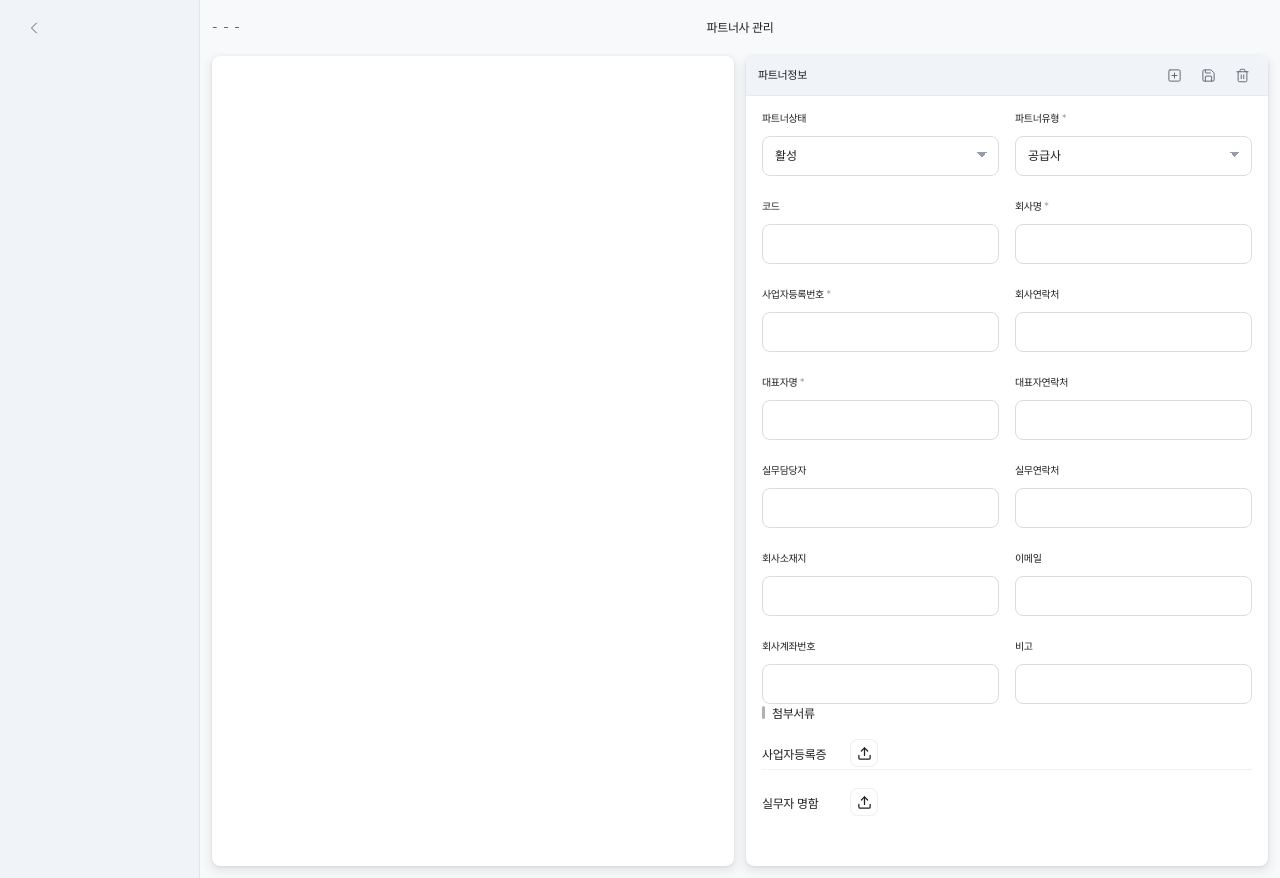
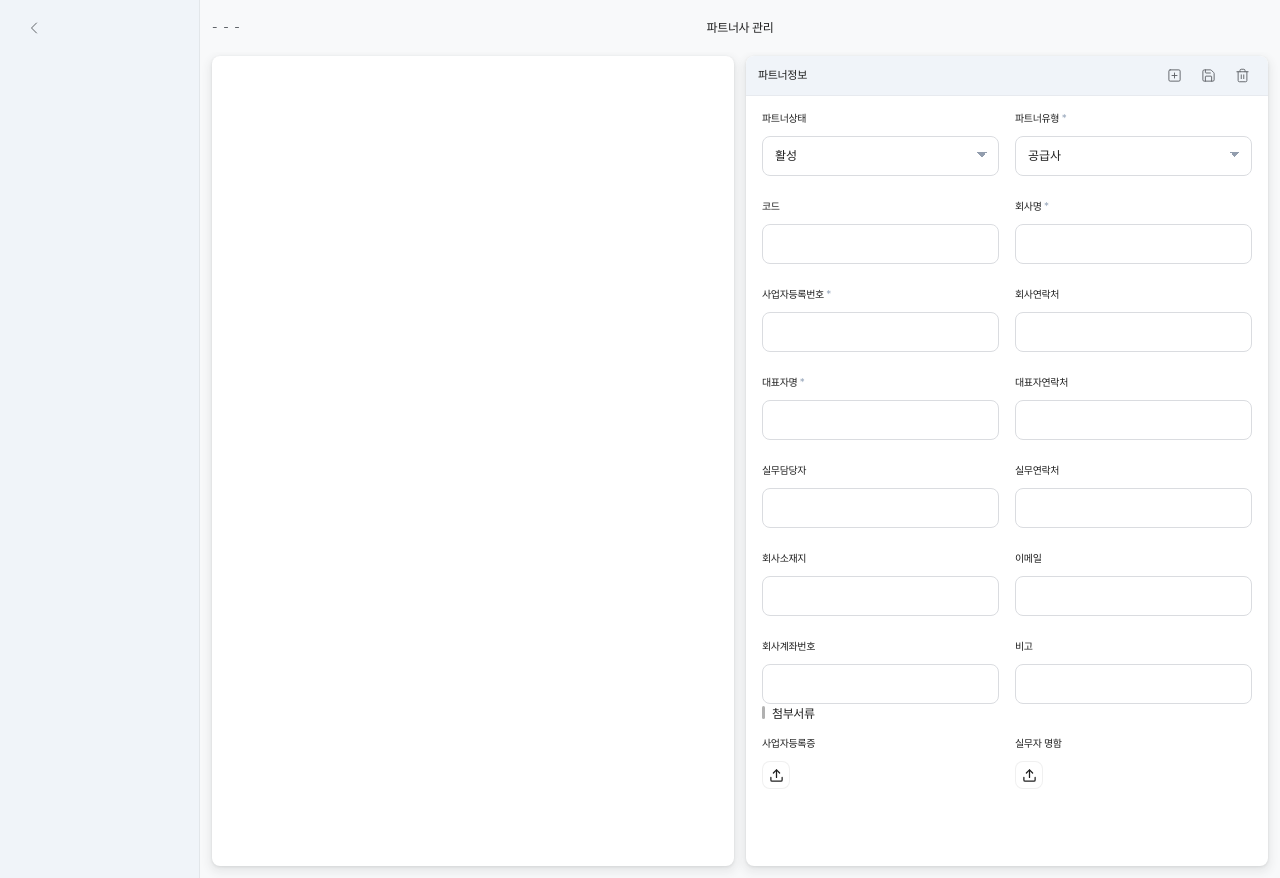
Before and after one commit to freepass-creator/freepasserp, a Flask app: page /partner in a window 1280 px wide. Run offline with Flask 3, Linux system fonts and the light colour scheme; some libraries are stand-ins or nearby versions; some web fonts are replaced.

Commit message:
fix: 파트너 첨부서류를 form-grid 2열 배치로 변경
입력 필드와 동일한 레이아웃

Co-Authored-By: Claude Opus 4.6 (1M context) <noreply@anthropic.com>

```diff
--- a/static/css/pages_new/partner_manage_new.css
+++ b/static/css/pages_new/partner_manage_new.css
@@ -2,14 +2,9 @@
   grid-template-columns: 420px minmax(0, 1fr);
 }
 
-.partner-doc-row {
+.partner-doc-actions {
   display: flex;
   align-items: center;
   gap: 8px;
-  min-height: 32px;
-  padding: 2px 0;
-  border-bottom: 1px solid rgba(15, 23, 42, 0.06);
 }
-.partner-doc-row:last-child { border-bottom: none; }
-.partner-doc-label { font-size: 12px; color: var(--text-main); min-width: 80px; }
 .partner-doc-link { font-size: 12px; color: var(--text-subtle); text-decoration: underline; }
--- a/templates/new/partner_manage_new.html
+++ b/templates/new/partner_manage_new.html
@@ -40,17 +40,23 @@
 </form>
 <section class="form-section">
 <div class="section-title">첨부서류</div>
-<div class="partner-doc-row">
-<span class="partner-doc-label">사업자등록증</span>
+<div class="form-grid">
+<div class="field">
+<label>사업자등록증</label>
+<div class="partner-doc-actions">
 <input type="file" id="partner_biz_file" accept="image/*,.pdf" hidden/>
 <button class="inline-button btn-icon-only" id="partner_biz_upload" type="button" title="업로드"><svg width="15" height="15" viewBox="0 0 24 24" fill="none" stroke="currentColor" stroke-width="2" stroke-linecap="round" stroke-linejoin="round"><path d="M12 3v12"/><path d="m17 8-5-5-5 5"/><path d="M21 15v4a2 2 0 0 1-2 2H5a2 2 0 0 1-2-2v-4"/></svg></button>
 <a class="partner-doc-link" id="partner_biz_link" href="#" target="_blank" hidden>보기</a>
 </div>
-<div class="partner-doc-row">
-<span class="partner-doc-label">실무자 명함</span>
+</div>
+<div class="field">
+<label>실무자 명함</label>
+<div class="partner-doc-actions">
 <input type="file" id="partner_card_file" accept="image/*,.pdf" hidden/>
 <button class="inline-button btn-icon-only" id="partner_card_upload" type="button" title="업로드"><svg width="15" height="15" viewBox="0 0 24 24" fill="none" stroke="currentColor" stroke-width="2" stroke-linecap="round" stroke-linejoin="round"><path d="M12 3v12"/><path d="m17 8-5-5-5 5"/><path d="M21 15v4a2 2 0 0 1-2 2H5a2 2 0 0 1-2-2v-4"/></svg></button>
 <a class="partner-doc-link" id="partner_card_link" href="#" target="_blank" hidden>보기</a>
+</div>
+</div>
 </div>
 </section>
 <p class="message" id="partner-message"></p>
```
